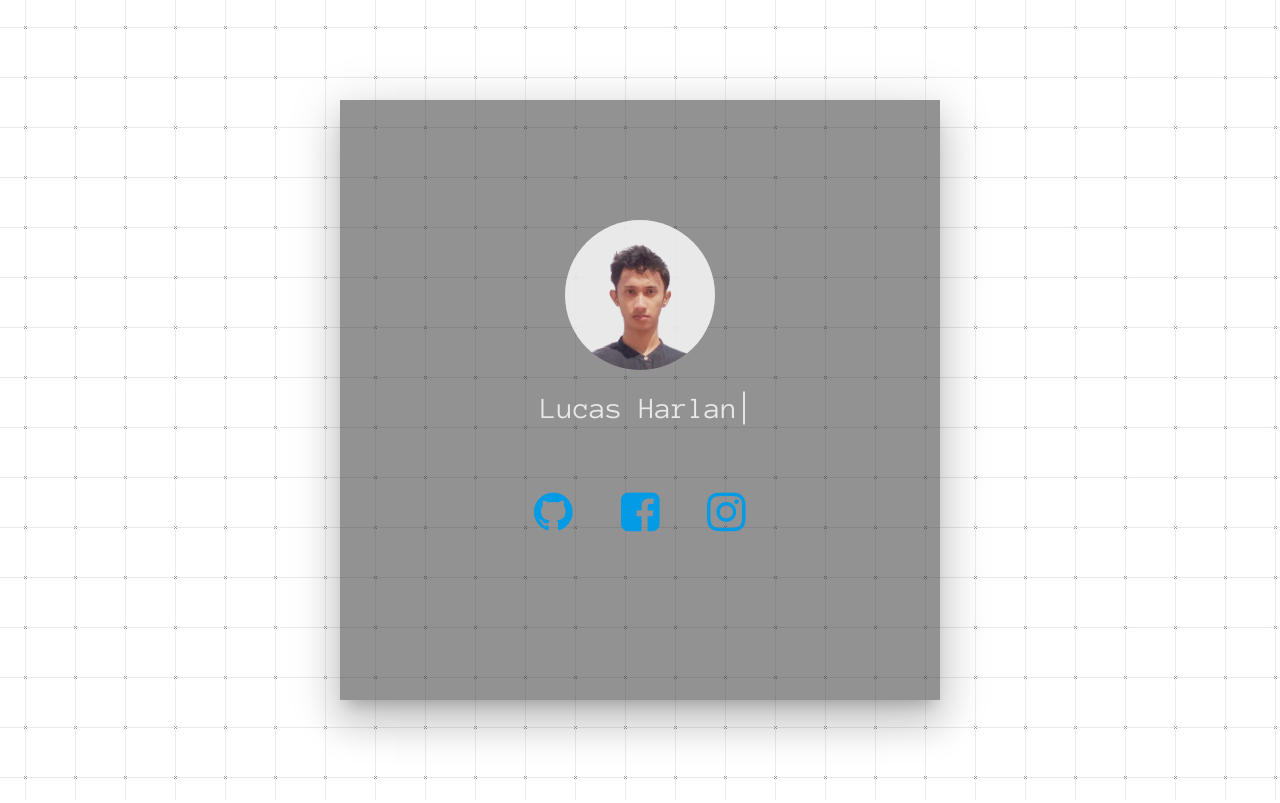
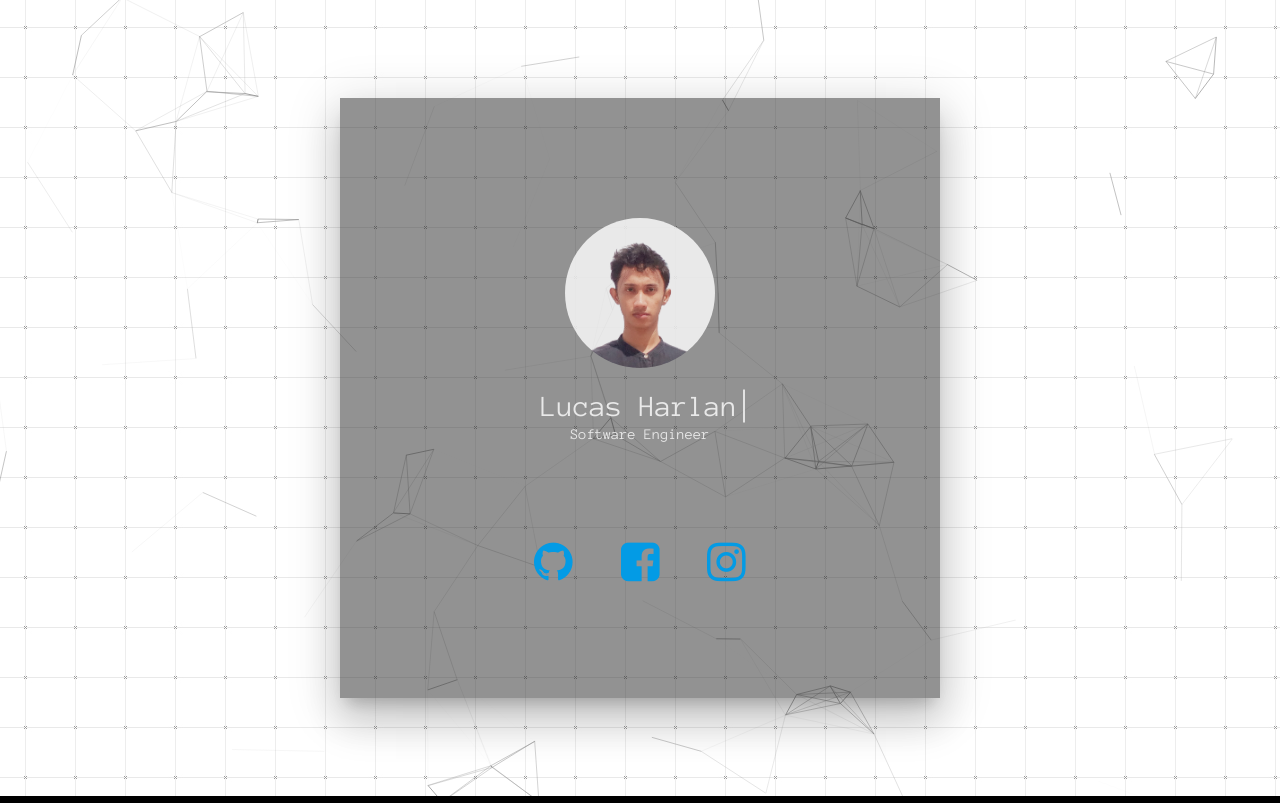
Before and after one commit to harleykingu/harleykingu.github.io, a plain HTML site: page index.html in a window 1280 px wide. Drawn offline with nearby package versions, Linux system fonts and the light colour scheme.

Commit message:
add particle js

```diff
--- a/css/style.css
+++ b/css/style.css
@@ -1,10 +1,15 @@
 @import url(https://fonts.googleapis.com/css?family=Anonymous+Pro);
 
-
+html{
+  background-color: black;
+  height: 99.5%;
+}
 body{
-  background: linear-gradient( rgba(0, 0, 0, 0.5), rgba(0, 0, 0, 0.5) ), url(../img/static.jpg);
+  background:url(../img/static.jpg);
   padding: 0;
   margin: 0;
+  height: 100%;
+  width: 100%;
 }
 
 .title {
@@ -49,7 +54,7 @@ i{
 
 /* Animation */
 .anim-typewriter{
-animation: typewriter 0.7s steps(24) 1s 1 normal both,
+animation: typewriter 0.7s steps(24) 1.5s 1 normal both,
            blinkTextCursor 500ms steps(24) infinite normal;
 }
 @keyframes typewriter{
--- a/index.html
+++ b/index.html
@@ -12,21 +12,28 @@
   <title>Luccoaas</title>
 </head>
 
-<body>
+<body id="particles-js" class="animated zoomIn fast">
 
   <div class="title">
-
-    <div class="holder animated zoomIn faster z-depth-5 center-align">
+    <div class="holder animated zoomIn delay-1s faster z-depth-5 center-align">
       <img src="img/profile.jpg" alt="profile" class="animated zoomIn circle" width="150px" height="150px">
       <h3 class="line-1 anim-typewriter">Lucas Harlan</h3>
+      <p class="animated delay-2s fadeIn">Software Engineer</p>
       <div>
         <a href="https://github.com/harleykingu/"><i class="fa fa-github fa-3x flipInY delay-2s animated"></i></a>
         <a href="https://www.facebook.com/HarleyKingu"><i class="fa fa-facebook-square fa-3x flipInY delay-2s animated"></i></a>
         <a href="https://www.instagram.com/luccoaas/"><i class="fa fa-instagram fa-3x flipInY delay-2s animated"></i></a>
       </div>
     </div>
+  </div>
 
-  </div>
+  <!-- Scripts -->
+  <script src="https://cdn.jsdelivr.net/npm/particles.js@2.0.0/particles.min.js"></script>
+  <script>
+    particlesJS.load('particles-js', 'js/particles.json', function () {
+      console.log('particles json  file loaded');
+    });
+  </script>
 
 
 </body>
--- /dev/null
+++ b/js/particles.json
@@ -0,0 +1,16 @@
+{
+  "particles": {
+    "number": {
+      "value": 100
+    },
+    "color": {
+      "value": "#ff0000"
+    },
+    "shape": {
+      "type": "square"
+    },
+    "line_linked": {
+      "color": "#929292"
+    }
+  }
+}
```
